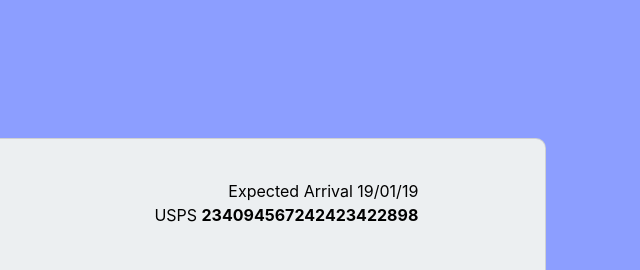
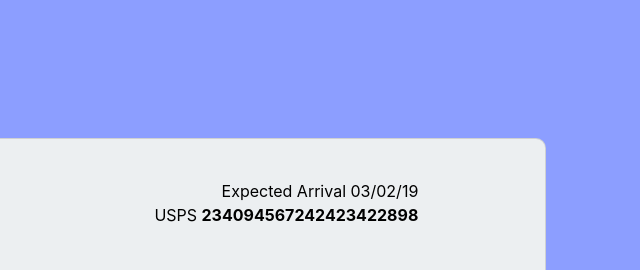
Before and after one commit to mangoesmedia/mangoesmedia.github.io, a plain HTML site: page trackproduc234094567242423422898t.html in a window 1280 px wide. Shown: the top 270 px of the page, 640-1280 px from the left. Drawn offline with nearby package versions, Linux system fonts and the light colour scheme.

Commit message:
Update trackproduc234094567242423422898t.html

```diff
--- a/trackproduc234094567242423422898t.html
+++ b/trackproduc234094567242423422898t.html
@@ -138,7 +138,7 @@
                 <h5>ORDER <span class="text-primary font-weight-bold">#Y34XDHR</span></h5>
             </div>
             <div class="d-flex flex-column text-sm-right">
-                <p class="mb-0">Expected Arrival <span>19/01/19</span></p>
+                <p class="mb-0">Expected Arrival <span>03/02/19</span></p>
                 <p>USPS <span class="font-weight-bold">234094567242423422898</span></p>
             </div>
         </div> <!-- Add class 'active' to progress -->
```
